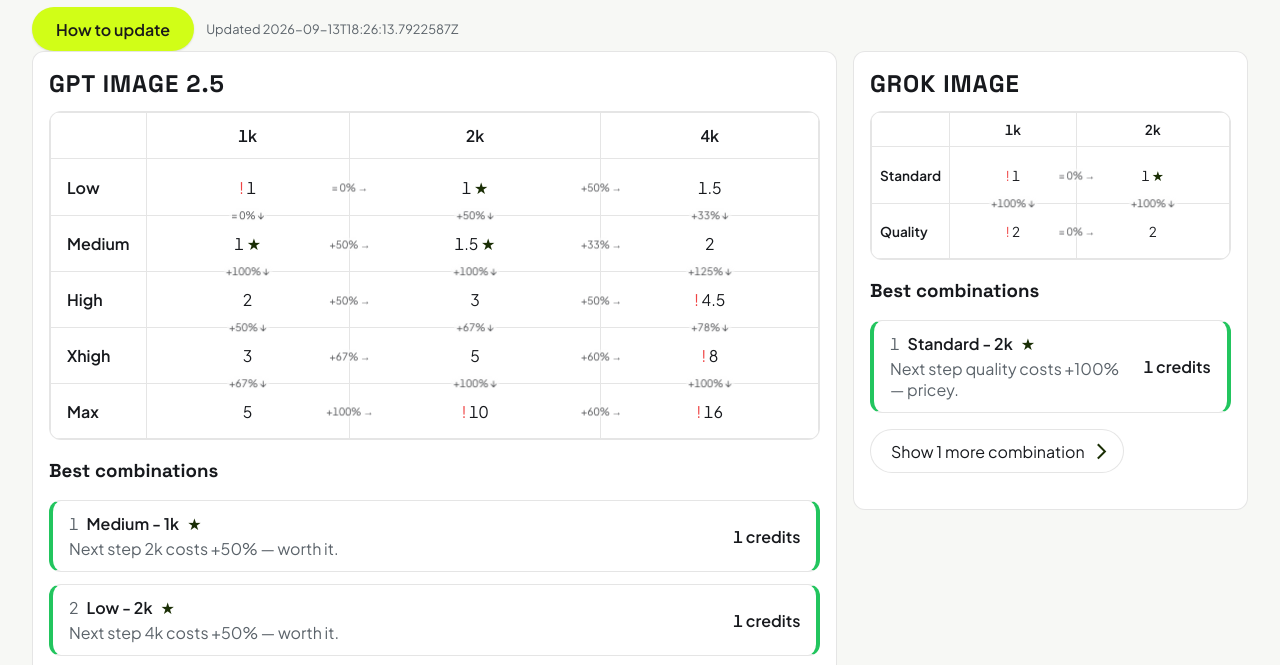
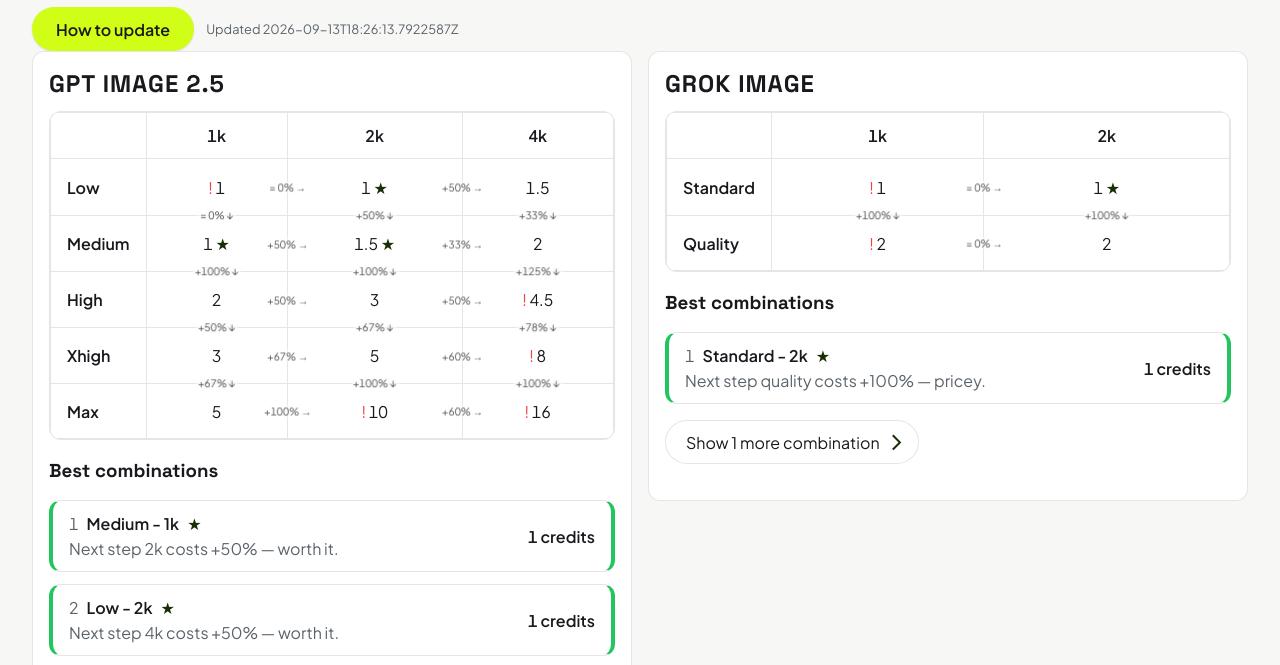
Before and after one commit to Asura7170/higgsfield-credit-costs, a website built with Vite: page index.html in a window 1280 px wide. Shown: the part 65-730 px from the top of the page. Built offline with nearby package versions, Linux system fonts and the light colour scheme.

Commit message:
style: equal half-row bento tiles, drop spans

```diff
--- a/src/main.ts
+++ b/src/main.ts
@@ -278,8 +278,7 @@
 
 function renderModel(m: ModelResult): HTMLElement {
   const section = document.createElement("section");
-  // ponytail: widest matrix spans 2 bento cols; threshold 8 fits only GPT (15).
-  section.className = `reveal model${m.cells.length > 8 ? " model-wide" : ""}`;
+  section.className = "reveal model";
   const h2 = document.createElement("h2");
   h2.textContent = displayName(m.id);
   section.append(h2);
@@ -387,8 +386,6 @@
 function render(results: ModelResult[]): void {
   const app = document.querySelector("#app");
   if (!app) return;
-  // ponytail: fill-4 covers the pinned 4-model snapshot; other counts stay sparse.
-  app.classList.toggle("fill-4", results.length === 4);
   app.replaceChildren(...results.map(renderModel));
 }
 
--- a/src/style.css
+++ b/src/style.css
@@ -263,33 +263,6 @@
 @media (min-width: 700px) {
   #app {
     grid-template-columns: repeat(2, minmax(0, 1fr));
-  }
-
-  .model-wide {
-    grid-column: span 2;
-  }
-
-  #app.fill-4 > .model:last-child {
-    grid-column: span 2;
-  }
-}
-
-@media (min-width: 1100px) {
-  #app {
-    grid-template-columns: repeat(6, minmax(0, 1fr));
-  }
-
-  .model-wide {
-    grid-column: span 4;
-  }
-
-  /* ponytail: pinned 4-model snapshot only — last pair splits row 2 evenly. */
-  #app.fill-4 > .model:not(.model-wide) {
-    grid-column: span 2;
-  }
-
-  #app.fill-4 > .model:nth-last-child(-n + 2) {
-    grid-column: span 3;
   }
 }
 
```
Also changed, not shown: doc/spec.md (+1 -1 lines).
